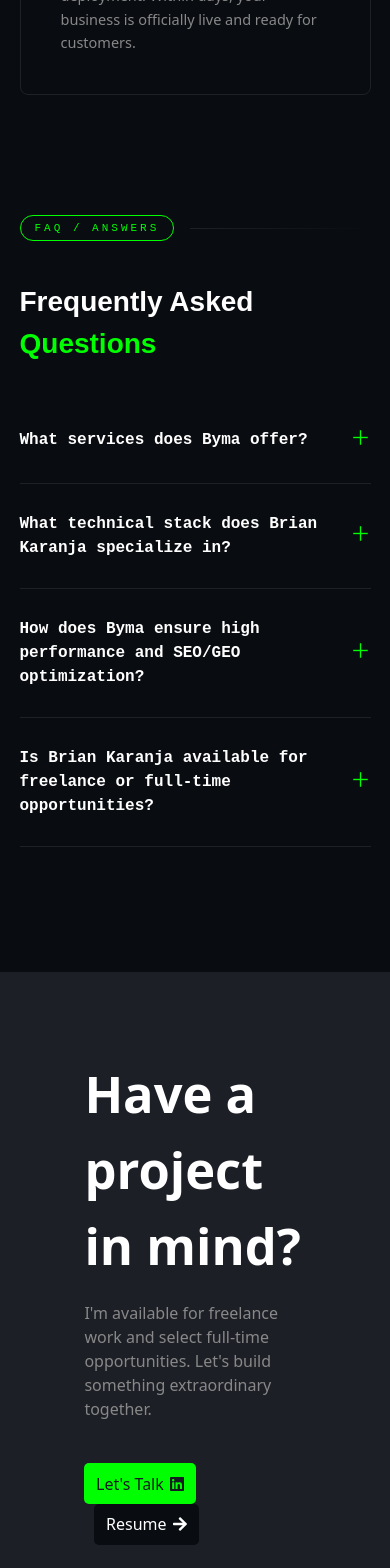
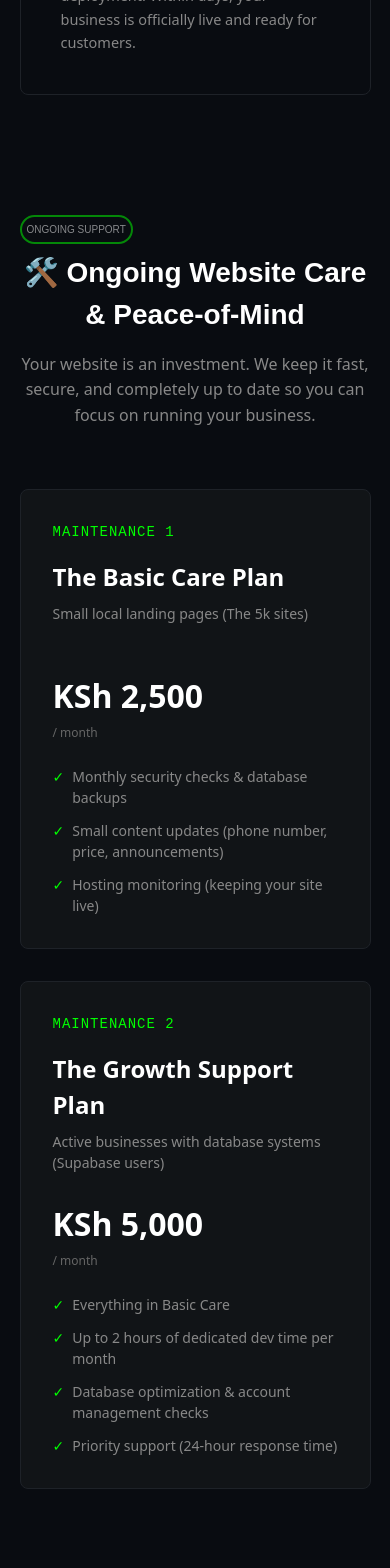
Before and after one commit to BmKaranja/Brian-Karanja, a React (Vite) app: page /Services in a window 390 px wide. Shown: the part 6920-8488 px from the top of the page. Built offline with nearby package versions, Linux system fonts and the light colour scheme.

Commit message:
feat: implement AboutMe and Services components to the project portfolio

```diff
--- a/src/components/AboutMe.jsx
+++ b/src/components/AboutMe.jsx
@@ -243,7 +243,6 @@ function AboutMe() {
           }}>
             A one-person creative lab specializing in React, Flutter, and full-stack development. I focus on building products with clean architecture, thoughtful UX, and maintainable code. Every project is crafted with precision and shipped with confidence.
           </p>
-
           {/* Skill groups */}
           <div style={{ display: 'flex', flexDirection: 'column', gap: '28px' }}>
             {skills.map((group) => (
--- a/src/components/Services.jsx
+++ b/src/components/Services.jsx
@@ -364,6 +364,64 @@ function Services() {
           </div>
         </section>
 
+        {/* Maintenance Section */}
+        <section style={{ padding: '80px 5vw 40px 5vw', maxWidth: '1200px', margin: '0 auto' }}>
+          <div style={{ textAlign: 'center', marginBottom: '60px' }}>
+            <p className='font mb-2' id='cap'>ONGOING SUPPORT</p>
+            <h2 style={{
+              fontFamily: "'Lexend', sans-serif",
+              fontSize: 'clamp(28px, 4vw, 48px)',
+              fontWeight: 700,
+              color: '#fff',
+              marginBottom: '16px'
+            }}>
+              🛠️ Ongoing Website Care & Peace-of-Mind
+            </h2>
+            <p style={{ color: '#888', maxWidth: '700px', margin: '0 auto', fontSize: '16px', lineHeight: '1.6' }}>
+              Your website is an investment. We keep it fast, secure, and completely up to date so you can focus on running your business.
+            </p>
+          </div>
+
+          <div className='grid grid-cols-1 md:grid-cols-2 gap-8'>
+            {/* Basic Care Plan */}
+            <article style={{ background: '#111417', border: '1px solid #1e2228', borderRadius: '8px', padding: '32px', display: 'flex', flexDirection: 'column' }}>
+              <h3 style={{ fontFamily: 'monospace', color: '#00ff00', fontSize: '14px', letterSpacing: '1px', marginBottom: '16px' }}>MAINTENANCE 1</h3>
+              <h2 style={{ fontSize: '24px', fontWeight: 600, color: '#fff', marginBottom: '8px' }}>The Basic Care Plan</h2>
+              <p style={{ color: '#888', fontSize: '14px', marginBottom: '24px', minHeight: '45px' }}>
+                Small local landing pages (The 5k sites)
+              </p>
+              <div style={{ marginBottom: '24px' }}>
+                <span style={{ fontSize: '32px', fontWeight: 700, color: '#fff' }}>KSh 2,500</span>
+                <span style={{ color: '#666', fontSize: '12px', display: 'block', marginTop: '4px' }}>/ month</span>
+              </div>
+              <ul style={{ color: '#888', fontSize: '14px', display: 'flex', flexDirection: 'column', gap: '12px', flexGrow: 1 }}>
+                <li style={{ display: 'flex', gap: '8px' }}><span style={{ color: '#00ff00' }}>✓</span> Monthly security checks & database backups</li>
+                <li style={{ display: 'flex', gap: '8px' }}><span style={{ color: '#00ff00' }}>✓</span> Small content updates (phone number, price, announcements)</li>
+                <li style={{ display: 'flex', gap: '8px' }}><span style={{ color: '#00ff00' }}>✓</span> Hosting monitoring (keeping your site live)</li>
+              </ul>
+            </article>
+
+            {/* Growth Support Plan */}
+            <article style={{ background: '#111417', border: '1px solid #1e2228', borderRadius: '8px', padding: '32px', display: 'flex', flexDirection: 'column' }}>
+              <h3 style={{ fontFamily: 'monospace', color: '#00ff00', fontSize: '14px', letterSpacing: '1px', marginBottom: '16px' }}>MAINTENANCE 2</h3>
+              <h2 style={{ fontSize: '24px', fontWeight: 600, color: '#fff', marginBottom: '8px' }}>The Growth Support Plan</h2>
+              <p style={{ color: '#888', fontSize: '14px', marginBottom: '24px', minHeight: '45px' }}>
+                Active businesses with database systems (Supabase users)
+              </p>
+              <div style={{ marginBottom: '24px' }}>
+                <span style={{ fontSize: '32px', fontWeight: 700, color: '#fff' }}>KSh 5,000</span>
+                <span style={{ color: '#666', fontSize: '12px', display: 'block', marginTop: '4px' }}>/ month</span>
+              </div>
+              <ul style={{ color: '#888', fontSize: '14px', display: 'flex', flexDirection: 'column', gap: '12px', flexGrow: 1 }}>
+                <li style={{ display: 'flex', gap: '8px' }}><span style={{ color: '#00ff00' }}>✓</span> Everything in Basic Care</li>
+                <li style={{ display: 'flex', gap: '8px' }}><span style={{ color: '#00ff00' }}>✓</span> Up to 2 hours of dedicated dev time per month</li>
+                <li style={{ display: 'flex', gap: '8px' }}><span style={{ color: '#00ff00' }}>✓</span> Database optimization & account management checks</li>
+                <li style={{ display: 'flex', gap: '8px' }}><span style={{ color: '#00ff00' }}>✓</span> Priority support (24-hour response time)</li>
+              </ul>
+            </article>
+          </div>
+        </section>
+
         {/* FAQ Accordion Section for AEO / GEO optimizations */}
         <section style={{ padding: '80px 5vw 40px 5vw', maxWidth: '800px', margin: '0 auto' }}>
           <div style={{ display: 'flex', alignItems: 'center', gap: '16px', marginBottom: '40px' }}>
```
